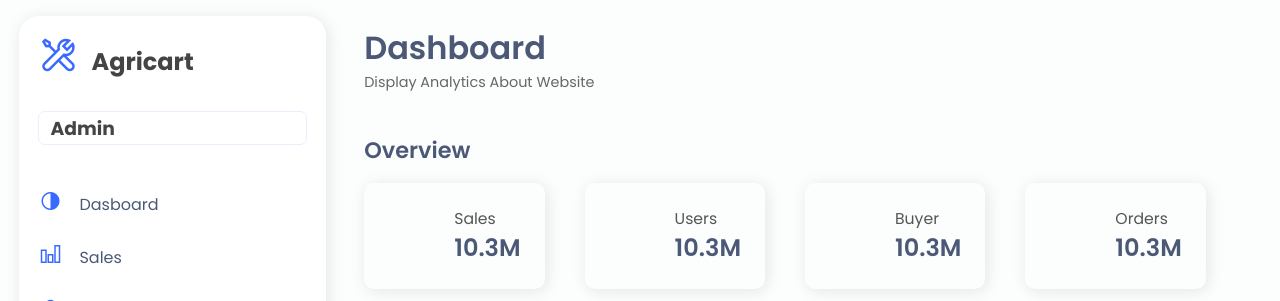
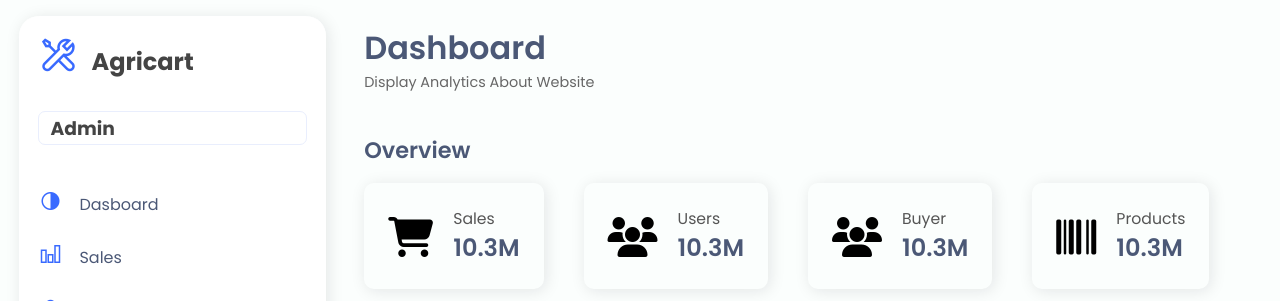
Before and after one commit to agricart007/Agricart, a PHP site: page / in a window 1280 px wide. Shown: the top 301 px of the page. Run offline with PHP 8.4, Linux system fonts and the light colour scheme.

Commit message:
admin chnages

```diff
--- a/admin/admin.css
+++ b/admin/admin.css
@@ -267,9 +267,15 @@ main {
     padding: 1.5rem;
     border-radius: 10px;
     display: flex;
-    padding-left: 90px;
+
 }
-
+.analytic i{
+    padding-top: 10px;
+    padding-right: 20px;
+    font-size: 40px;
+    height: 10px;
+    /* width: 10px; */
+}
 .analytic-info h4 {
     font-weight: 400;
     color: #555;
--- a/admin/buyer.php
+++ b/admin/buyer.php
@@ -45,8 +45,8 @@ $result = mysqli_query($conn,$query);
                                     <th>Name</th>
                                     <th>E-mail</th>
                                     <th>Contact</th>
-
                                     <th>Created on</th>
+                                    <th>Tools</th>
                                 </tr>
                             </thead>
                             <tbody>
--- a/admin/index.php
+++ b/admin/index.php
@@ -6,6 +6,8 @@
     <title>Admin dasboard</title>
     <link rel="stylesheet" href="https://maxst.icons8.com/vue-static/landings/line-awesome/line-awesome/1.3.0/css/line-awesome.min.css">
     <link rel="stylesheet" href="admin.css">
+    <link rel="stylesheet" href="https://cdnjs.cloudflare.com/ajax/libs/font-awesome/6.5.1/css/all.min.css" integrity="sha512-DTOQO9RWCH3ppGqcWaEA1BIZOC6xxalwEsw9c2QQeAIftl+Vegovlnee1c9QX4TctnWMn13TZye+giMm8e2LwA==" crossorigin="anonymous" referrerpolicy="no-referrer" />
+
 </head>
 <body>
 
@@ -33,26 +35,30 @@
                 <h3 class="section-head">Overview</h3>
                 <div class="analytics">
                     <div class="analytic">
+                    <i class="fa-solid fa-cart-shopping"></i>
                         <div class="analytic-info">
                             <h4>Sales</h4>
                             <h1>10.3M</h1>
                         </div>
                     </div>
                     <div class="analytic">
+                    <i class="fa-solid fa-users"></i>
                         <div class="analytic-info">
                             <h4>Users</h4>
                             <h1>10.3M</h1>
                         </div>
                     </div>
                     <div class="analytic">
+                    <i class="fa-solid fa-users"></i>
                         <div class="analytic-info">
                             <h4>Buyer</h4>
                             <h1>10.3M</h1>
                         </div>
                     </div>
                     <div class="analytic">
+                    <i class="fa-solid fa-barcode"></i>
                         <div class="analytic-info">
-                            <h4>Orders</h4>
+                            <h4>Products</h4>
                             <h1>10.3M</h1>
                         </div>
                     </div>
```
